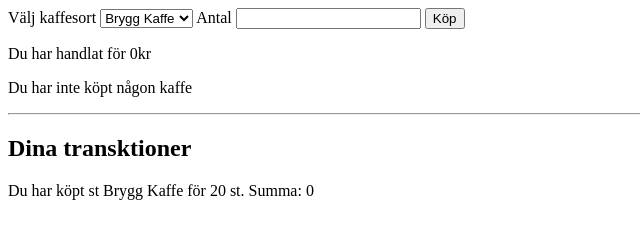
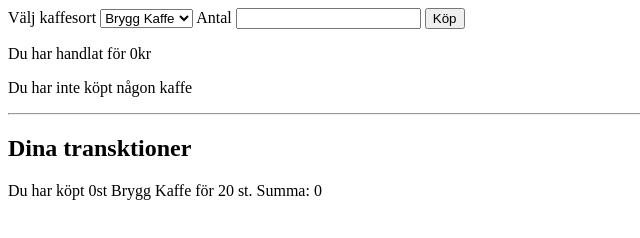
Before and after one commit to daigoro14/Grupparbetet, a plain HTML site: page index.html in a window 1280 px wide. Both pictures are taken after a click on the button "Köp". Shown: the full height of the page, 0-640 px from the left. Drawn offline with Linux system fonts and the light colour scheme.

Commit message:
add grupparbete

```diff
--- a/grupparbete.js
+++ b/grupparbete.js
@@ -49,7 +49,7 @@ const onBuyButtonClick = () => {
 
         let purchaseObject = {
             type: coffeeType,
-            quantity: quantity,
+            quantity: Number(quantity),
             price: 0,
             totalPrice: 0,
         }
--- a/index.html
+++ b/index.html
@@ -6,6 +6,7 @@
     <meta name="viewport" content="width=device-width, initial-scale=1.0">
 
     <title>Coffee Shop</title>
+    <script src="grupparbete.js"></script>
 </head>
 <body>
     <section id="navBar">
@@ -35,5 +36,4 @@
 
 
 </body>
-<script src="grupparbete.js"></script>
 </html>
```
